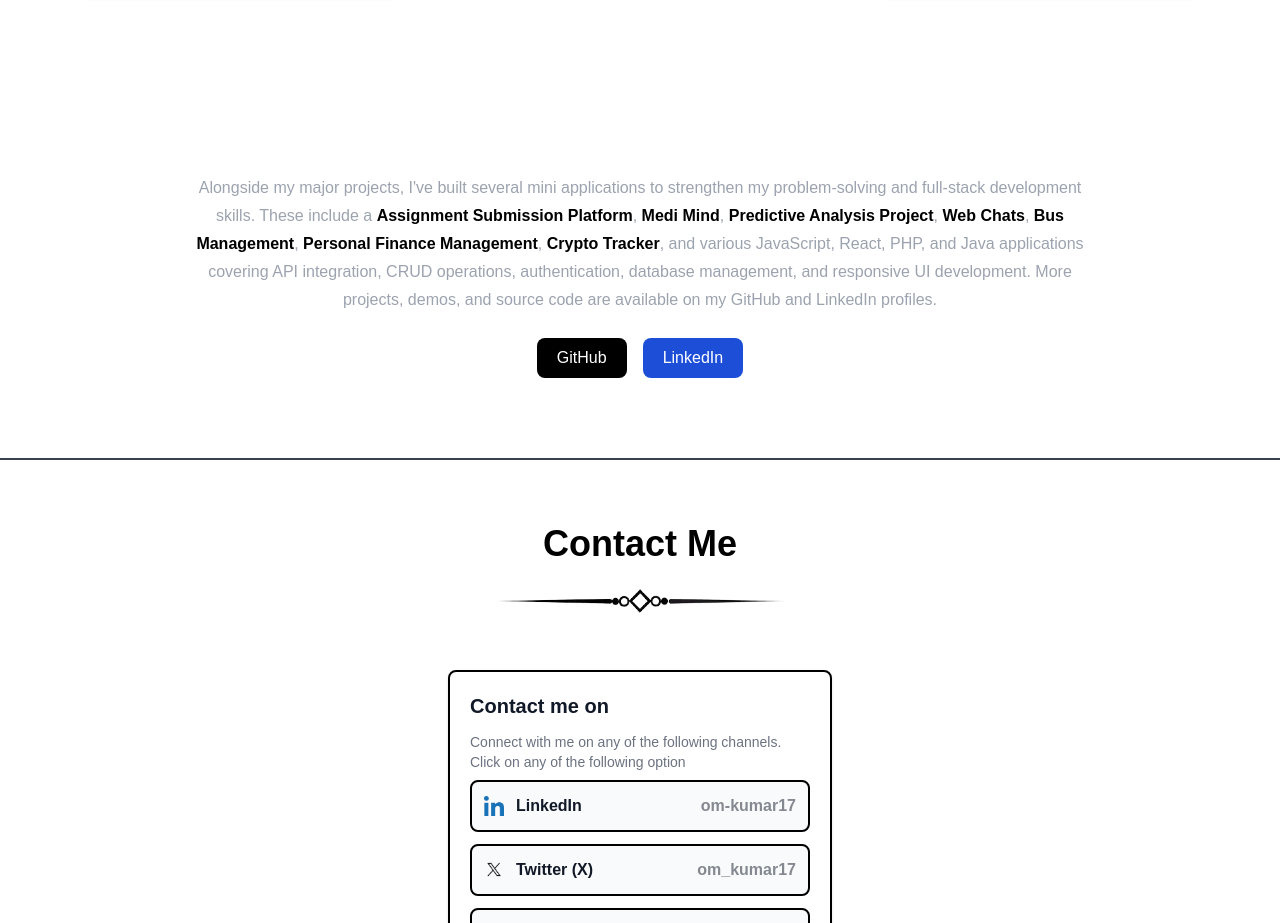
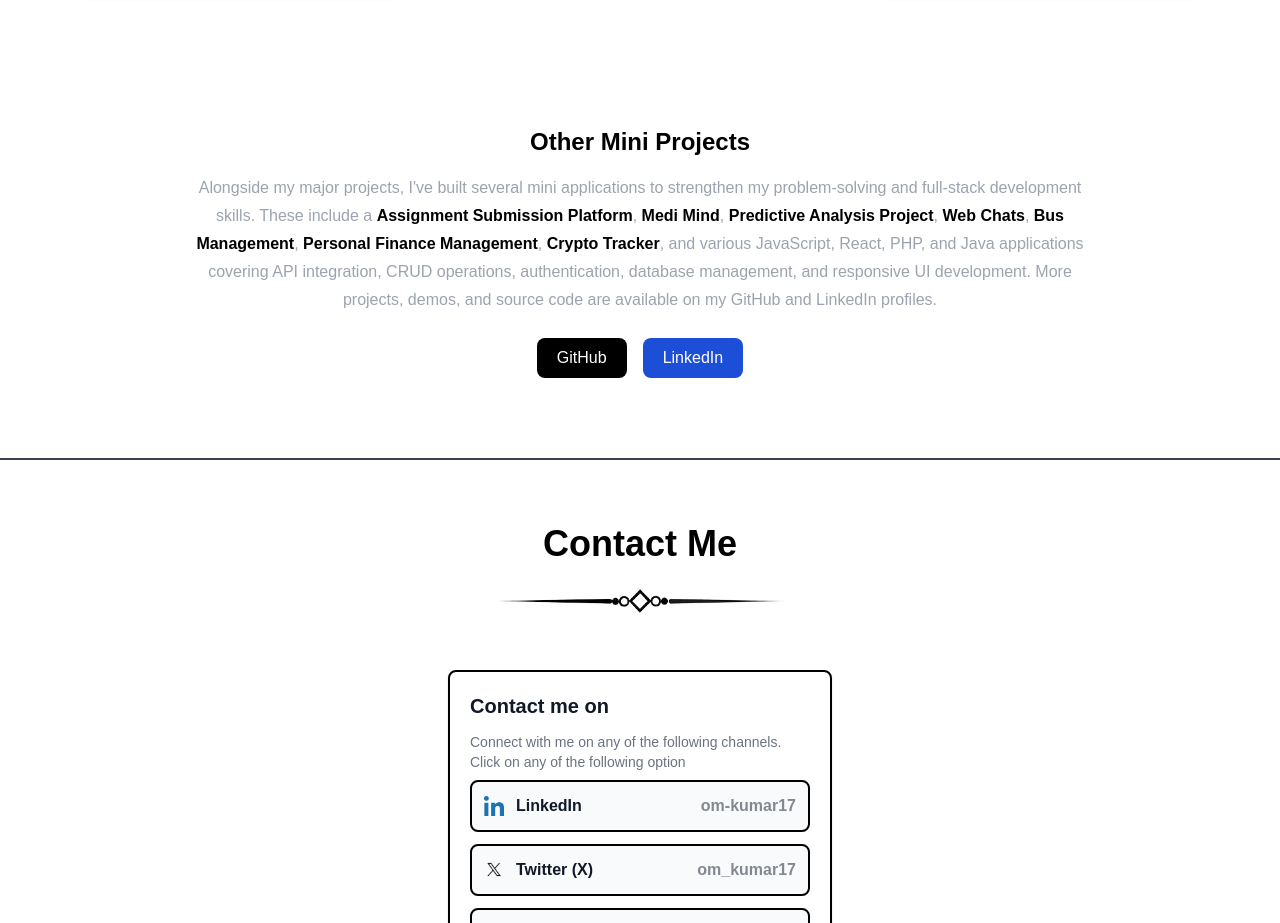
Before and after one commit to omkumar17/omkumar-portfolio, a Next.js app: page / in a window 1280 px wide. Shown: the part 3780-4703 px from the top of the page. Built offline with nearby package versions, Linux system fonts and the light colour scheme.

Commit message:
color error

```diff
--- a/app/page.tsx
+++ b/app/page.tsx
@@ -155,7 +155,7 @@ export default function Home() {
 
             />
             <div className="mt-12 text-center">
-              <h2 className="text-2xl font-bold text-white">Other Mini Projects</h2>
+              <h2 className="text-2xl font-bold dark:text-white text-black">Other Mini Projects</h2>
 
               <p className="mt-4 max-w-4xl mx-auto text-gray-400 leading-7">
                 Alongside my major projects, I&apos;ve built several mini applications to
```
